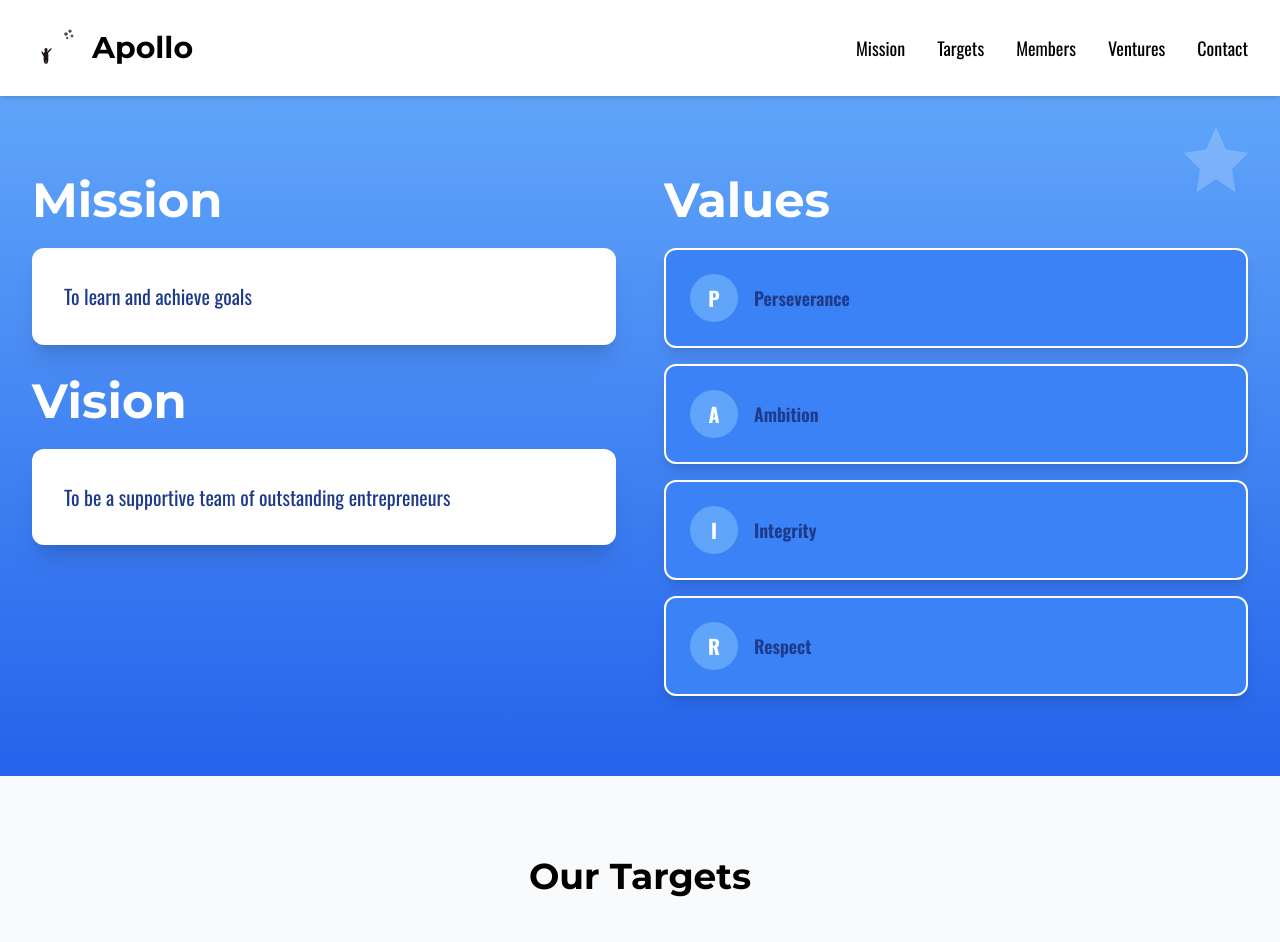
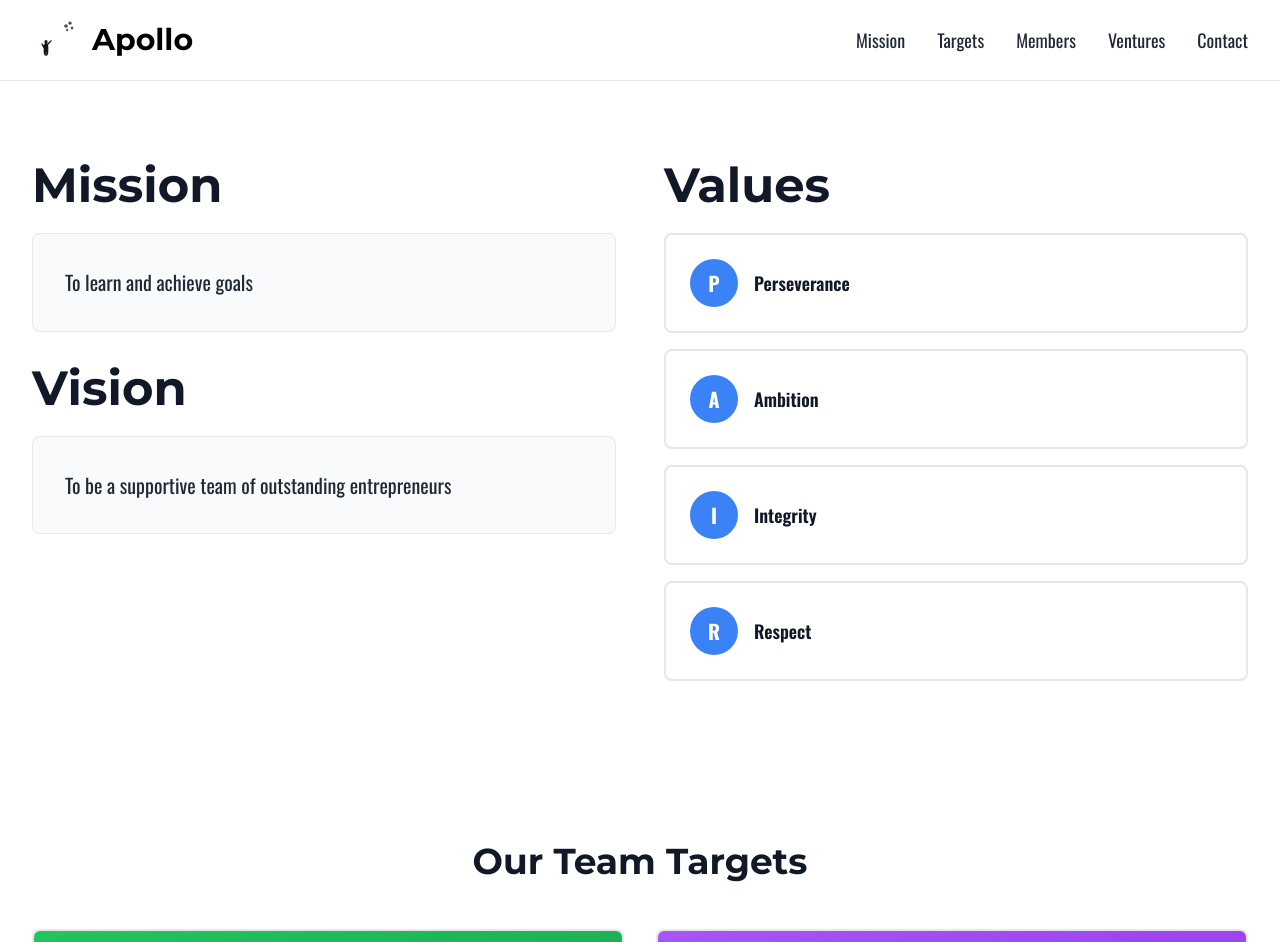
Before and after one commit to Mattpbaker/Apollo, a Next.js app: page / in a window 1280 px wide. Shown: the top 942 px of the page. Built offline with nearby package versions, Linux system fonts and the light colour scheme; a web font is replaced by a local one.

Commit message:
Update design to match presentation style - cleaner, more professional look

```diff
--- a/app/globals.css
+++ b/app/globals.css
@@ -17,6 +17,16 @@
 
 body {
   font-family: 'Montserrat', sans-serif;
-  background-color: #FAFAFA;
-  color: #000000;
+  background-color: #FFFFFF;
+  color: #1F2937;
 }
+
+/* Presentation-style smooth scrolling */
+html {
+  scroll-behavior: smooth;
+}
+
+/* Clean section spacing */
+section {
+  scroll-margin-top: 80px;
+}
--- a/components/CTA.tsx
+++ b/components/CTA.tsx
@@ -29,9 +29,9 @@ export default function CTA() {
   }
 
   return (
-    <section id="cta" className="py-20 px-8 bg-gradient-to-b from-apollo-blue to-blue-600">
-      <div className="max-w-2xl mx-auto bg-white rounded-2xl shadow-2xl p-12 transform hover:scale-105 transition-all duration-300">
-        <h2 className="font-title text-3xl font-bold text-center text-apollo-black mb-6">
+    <section id="cta" className="py-20 px-8 bg-white">
+      <div className="max-w-2xl mx-auto bg-white border-2 border-gray-200 rounded-lg shadow-sm p-12 hover:border-apollo-blue hover:shadow-md transition-all duration-300">
+        <h2 className="font-title text-3xl font-bold text-center text-gray-900 mb-6">
           Get In Touch
         </h2>
         <p className="font-caption text-xl text-center text-gray-700 mb-8">
@@ -51,7 +51,7 @@ export default function CTA() {
             <button
               type="submit"
               disabled={submitted}
-              className="px-8 py-4 bg-apollo-yellow text-apollo-black font-subtitle font-bold rounded-lg hover:bg-yellow-400 disabled:opacity-50 disabled:cursor-not-allowed transition-colors shadow-lg"
+              className="px-8 py-4 bg-apollo-blue text-white font-subtitle font-bold rounded-lg hover:bg-blue-600 disabled:opacity-50 disabled:cursor-not-allowed transition-colors"
             >
               {submitted ? 'Sending...' : 'Send Message'}
             </button>
--- a/components/Footer.tsx
+++ b/components/Footer.tsx
@@ -2,7 +2,7 @@
 
 export default function Footer() {
   return (
-    <footer className="bg-apollo-black text-white py-12 px-8">
+    <footer className="bg-gray-900 text-white py-12 px-8 border-t border-gray-700">
       <div className="max-w-7xl mx-auto text-center">
         <div className="flex items-center justify-center gap-3 mb-4">
           <img
--- a/components/Header.tsx
+++ b/components/Header.tsx
@@ -2,7 +2,7 @@
 
 export default function Header() {
   return (
-    <header className="sticky top-0 z-50 w-full bg-white shadow-md py-6 px-8">
+    <header className="sticky top-0 z-50 w-full bg-white border-b border-gray-200 py-4 px-8">
       <div className="max-w-7xl mx-auto flex items-center justify-between">
         <div className="flex items-center gap-3">
           <img
--- a/components/Members.tsx
+++ b/components/Members.tsx
@@ -24,9 +24,9 @@ const teamMembers = [
 
 export default function Members() {
   return (
-    <section id="members" className="py-20 px-8 bg-gray-50">
+    <section id="members" className="py-20 px-8 bg-white">
       <div className="max-w-7xl mx-auto">
-        <h2 className="font-title text-4xl font-bold text-center text-apollo-black mb-12">
+        <h2 className="font-title text-4xl font-bold text-center text-gray-900 mb-12">
           Our Team
         </h2>
         <div className="grid grid-cols-2 md:grid-cols-3 lg:grid-cols-4 xl:grid-cols-5 gap-6">
--- a/components/MissionVision.tsx
+++ b/components/MissionVision.tsx
@@ -9,36 +9,29 @@ const values = [
 
 export default function MissionVision() {
   return (
-    <section id="mission" className="py-20 px-8 bg-gradient-to-b from-blue-400 to-blue-600 relative overflow-hidden">
-      {/* Decorative icon in top right */}
-      <div className="absolute top-8 right-8 w-16 h-16 opacity-20">
-        <svg viewBox="0 0 24 24" fill="none" className="w-full h-full text-white">
-          <path d="M12 2L15 9L22 10L17 15L18 22L12 18L6 22L7 15L2 10L9 9L12 2Z" stroke="currentColor" strokeWidth="2" fill="currentColor" />
-          <circle cx="12" cy="8" r="2" fill="white" />
-        </svg>
-      </div>
+    <section id="mission" className="py-20 px-8 bg-white relative overflow-hidden">
 
       <div className="max-w-7xl mx-auto relative z-10">
         <div className="grid grid-cols-1 lg:grid-cols-2 gap-12">
           {/* Left Column - Mission & Vision */}
           <div className="space-y-8">
             <div>
-              <h2 className="font-title text-4xl md:text-5xl font-bold text-white mb-6">
+              <h2 className="font-title text-4xl md:text-5xl font-bold text-gray-900 mb-6">
                 Mission
               </h2>
-              <div className="bg-white rounded-xl p-8 shadow-xl">
-                <p className="font-subtitle text-xl text-blue-900 leading-relaxed">
+              <div className="bg-gray-50 border border-gray-200 rounded-lg p-8">
+                <p className="font-subtitle text-xl text-gray-800 leading-relaxed">
                   To learn and achieve goals
                 </p>
               </div>
             </div>
 
             <div>
-              <h2 className="font-title text-4xl md:text-5xl font-bold text-white mb-6">
+              <h2 className="font-title text-4xl md:text-5xl font-bold text-gray-900 mb-6">
                 Vision
               </h2>
-              <div className="bg-white rounded-xl p-8 shadow-xl">
-                <p className="font-subtitle text-xl text-blue-900 leading-relaxed">
+              <div className="bg-gray-50 border border-gray-200 rounded-lg p-8">
+                <p className="font-subtitle text-xl text-gray-800 leading-relaxed">
                   To be a supportive team of outstanding entrepreneurs
                 </p>
               </div>
@@ -47,21 +40,21 @@ export default function MissionVision() {
 
           {/* Right Column - Values */}
           <div>
-            <h2 className="font-title text-4xl md:text-5xl font-bold text-white mb-6">
+            <h2 className="font-title text-4xl md:text-5xl font-bold text-gray-900 mb-6">
               Values
             </h2>
             <div className="space-y-4">
               {values.map((value, index) => (
                 <div
                   key={index}
-                  className="bg-blue-500 rounded-xl p-6 border-2 border-white shadow-lg flex items-center gap-4"
+                  className="bg-white border-2 border-gray-200 rounded-lg p-6 hover:border-apollo-blue hover:shadow-md transition-all duration-300 flex items-center gap-4"
                 >
-                  <div className="w-12 h-12 bg-blue-400 rounded-full flex items-center justify-center shrink-0">
+                  <div className="w-12 h-12 bg-apollo-blue rounded-full flex items-center justify-center shrink-0">
                     <span className="font-subtitle text-xl font-bold text-white">
                       {value.initial}
                     </span>
                   </div>
-                  <p className="font-subtitle text-lg text-blue-900 font-semibold">
+                  <p className="font-subtitle text-lg text-gray-900 font-semibold">
                     {value.word}
                   </p>
                 </div>
--- a/components/Targets.tsx
+++ b/components/Targets.tsx
@@ -116,17 +116,17 @@ export default function Targets() {
   }
 
   return (
-    <section id="targets" className="py-20 px-8 bg-gray-50">
+    <section id="targets" className="py-20 px-8 bg-white">
       <div className="max-w-7xl mx-auto">
-        <h2 className="font-title text-4xl font-bold text-center text-apollo-black mb-12">
-          Our Targets
+        <h2 className="font-title text-4xl font-bold text-center text-gray-900 mb-12">
+          Our Team Targets
         </h2>
         <div className="grid grid-cols-1 md:grid-cols-2 gap-8">
           {departments.map((dept, index) => (
             <div
               key={index}
               onClick={() => handleCardClick(index)}
-              className="bg-white rounded-xl shadow-lg overflow-hidden transform hover:scale-105 hover:shadow-xl transition-all duration-300 cursor-pointer"
+              className="bg-white border-2 border-gray-200 rounded-lg overflow-hidden transform hover:border-apollo-blue hover:shadow-lg transition-all duration-300 cursor-pointer"
             >
               <div className={`bg-gradient-to-br ${dept.color} p-6`}>
                 <h3 className="font-subtitle text-2xl font-bold text-white">
--- a/components/Values.tsx
+++ b/components/Values.tsx
@@ -1,43 +1,33 @@
 'use client'
 
 const values = [
-  {
-    title: 'Innovation',
-    description: 'We embrace new ideas and creative solutions to solve complex challenges.',
-  },
-  {
-    title: 'Collaboration',
-    description: 'We believe in the power of working together to achieve greater results.',
-  },
-  {
-    title: 'Excellence',
-    description: 'We maintain the highest standards in all our endeavors.',
-  },
-  {
-    title: 'Integrity',
-    description: 'We operate with honesty, transparency, and ethical principles.',
-  },
+  { initial: 'P', word: 'Perseverance' },
+  { initial: 'A', word: 'Ambition' },
+  { initial: 'I', word: 'Integrity' },
+  { initial: 'R', word: 'Respect' },
 ]
 
 export default function Values() {
   return (
-    <section id="values" className="py-20 px-8 bg-gray-100">
+    <section id="values" className="py-20 px-8 bg-white">
       <div className="max-w-7xl mx-auto">
-        <h2 className="font-title text-4xl font-bold text-center text-apollo-black mb-12">
-          Our Values
+        <h2 className="font-title text-4xl font-bold text-center text-gray-900 mb-12">
+          Values
         </h2>
-        <div className="grid grid-cols-1 md:grid-cols-2 lg:grid-cols-4 gap-8">
+        <div className="grid grid-cols-1 md:grid-cols-2 lg:grid-cols-4 gap-6">
           {values.map((value, index) => (
             <div
               key={index}
-              className="bg-white rounded-xl shadow-lg p-8 transform hover:scale-105 hover:shadow-xl transition-all duration-300"
+              className="bg-white border-2 border-gray-200 rounded-lg p-6 hover:border-apollo-blue hover:shadow-lg transition-all duration-300 text-center"
             >
-              <h3 className="font-subtitle text-2xl font-bold text-apollo-blue mb-4">
-                {value.title}
+              <div className="w-16 h-16 bg-apollo-blue rounded-full flex items-center justify-center mx-auto mb-4">
+                <span className="font-subtitle text-2xl font-bold text-white">
+                  {value.initial}
+                </span>
+              </div>
+              <h3 className="font-subtitle text-xl font-bold text-gray-900">
+                {value.word}
               </h3>
-              <p className="font-caption text-lg text-gray-600">
-                {value.description}
-              </p>
             </div>
           ))}
         </div>
```
Also changed, not shown: components/Ventures.tsx (+4 -4 lines).
